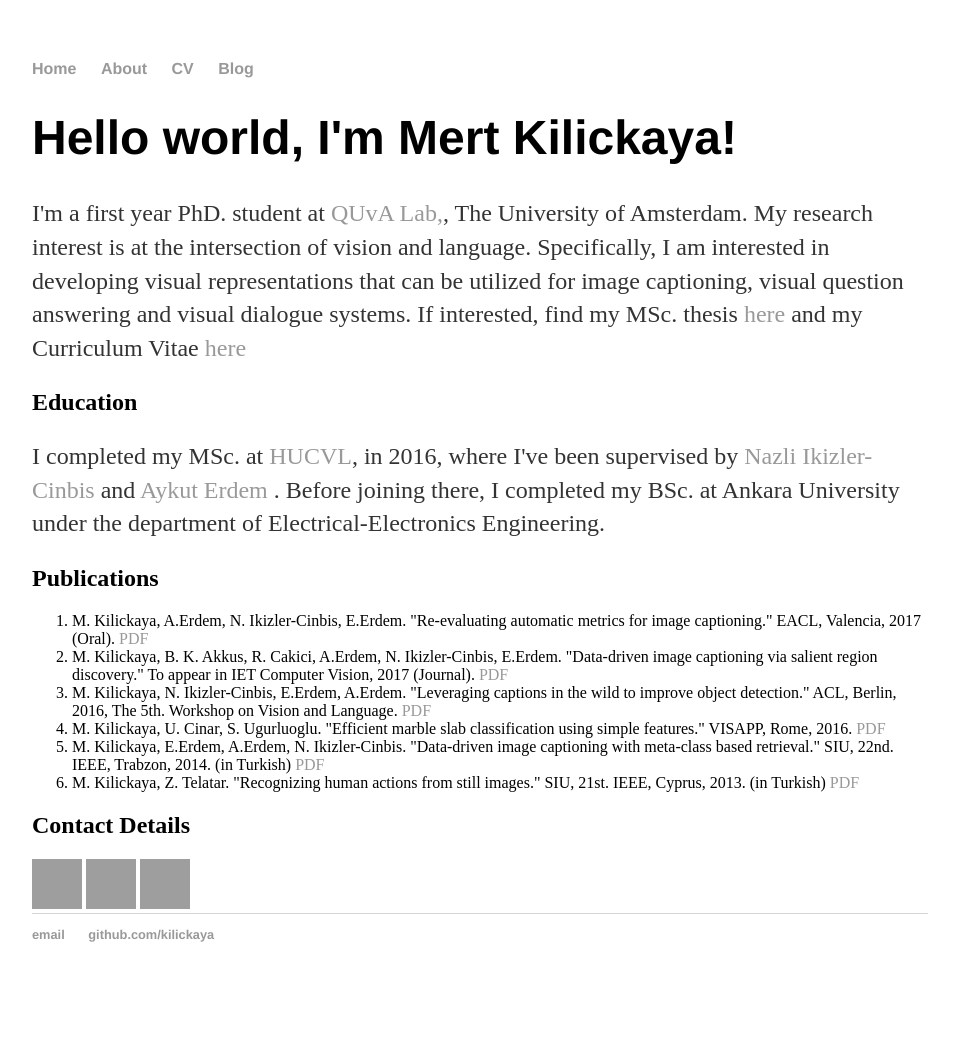
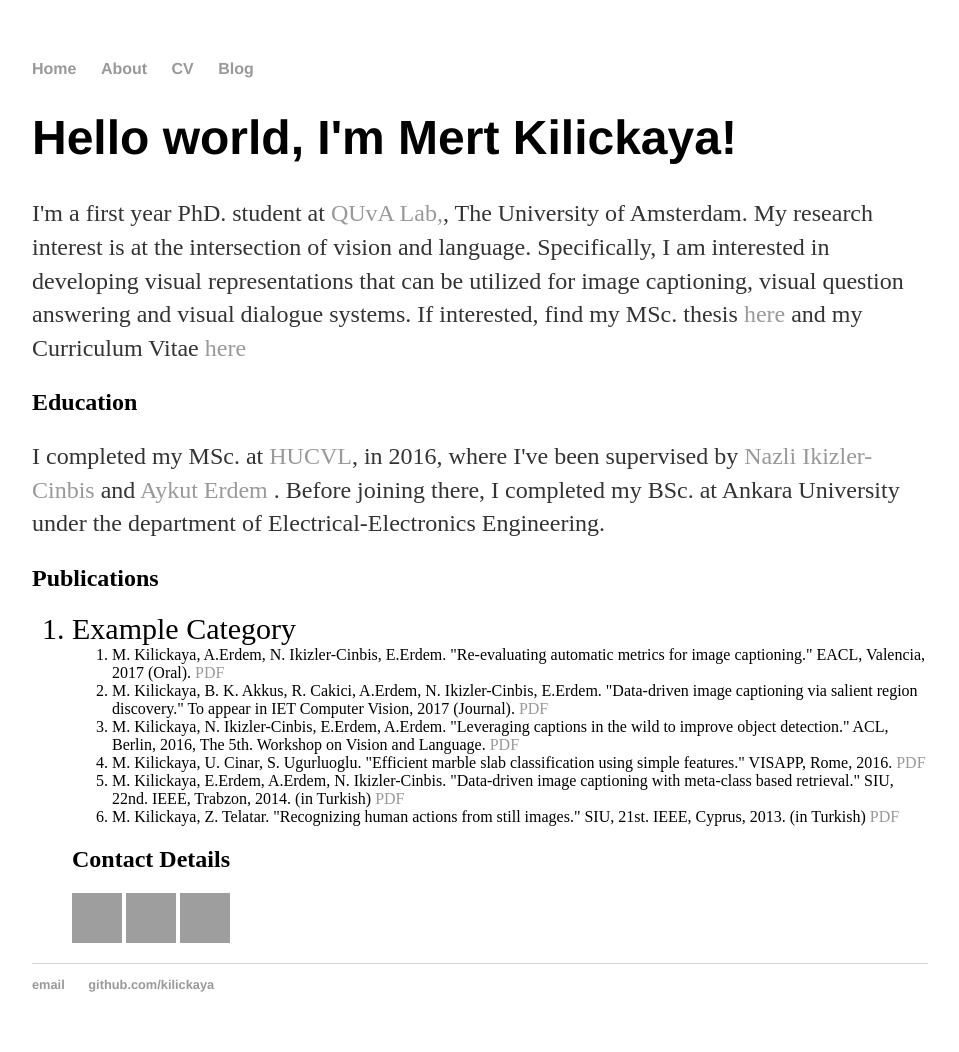
Before and after one commit to kilickaya/kilickaya.github.io, a Jekyll site: the page built from index.html, in a window 1280 px wide. Shown: the whole page, without its empty margins (160-1119 px from the left). Built offline with Jekyll 4.4.1, drawn with Linux system fonts in a browser that asks for light colours; before the commit the page ends 1002 px from its top, so only the background shows below that; grey boxes are pictures that could not be loaded.

Commit message:
Update index.html

```diff
--- a/index.html
+++ b/index.html
@@ -12,6 +12,9 @@ title: Mert Kilickaya, MSc.
 	<h2>Publications</h2>
 
 	<ol>
+		<li style="font-size:30px">Example Category</li>
+   <ol>
+
 	  <li>M. Kilickaya, A.Erdem, N. Ikizler-Cinbis, E.Erdem. "Re-evaluating automatic metrics for image captioning." EACL, Valencia, 2017 (Oral). <a href="https://arxiv.org/pdf/1612.07600"> PDF</a></li>
 	  <li>M. Kilickaya, B. K. Akkus, R. Cakici, A.Erdem, N. Ikizler-Cinbis, E.Erdem. "Data-driven image captioning via salient region discovery."  To appear in IET Computer Vision, 2017 (Journal). <a href="http://digital-library.theiet.org/content/journals/10.1049/iet-cvi.2016.0286"> PDF</a></li>
 	  <li>M. Kilickaya, N. Ikizler-Cinbis, E.Erdem, A.Erdem. "Leveraging captions in the wild to improve object detection." ACL, Berlin, 2016, The 5th. Workshop on Vision and Language. <a href="https://www.aclweb.org/anthology/W/W16/W16-3204.pdf"> PDF</a></li>
```
